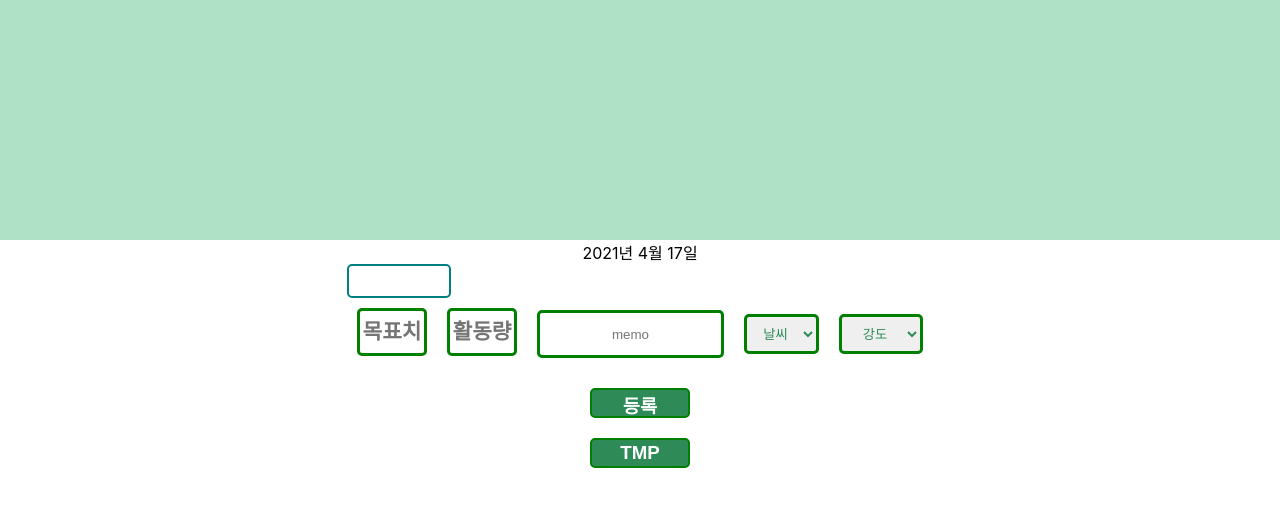
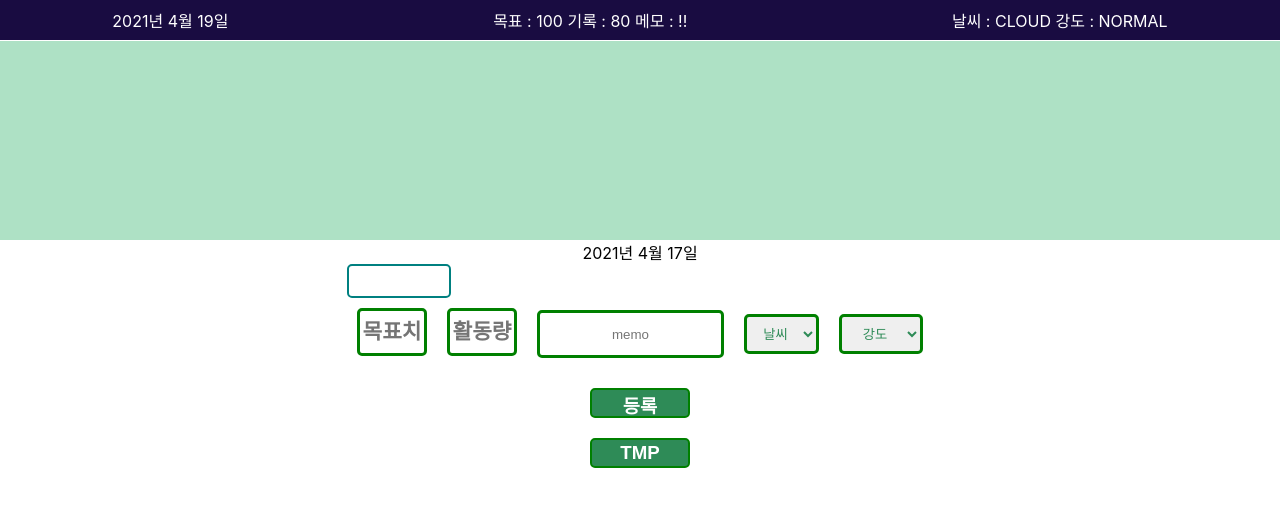
Before and after one commit to wogns0197/RunningWithMom-React, a React (Create React App) app: page /Dashboard in a window 1280 px wide. Shown: the top 506 px of the page. Built offline with nearby package versions, Linux system fonts and the light colour scheme.

Commit message:
feat/Chane data to Redux

```diff
--- a/src/App.tsx
+++ b/src/App.tsx
@@ -21,10 +21,9 @@ function App() {
   return (
     <main>
       <ThemeProvider theme={theme}>
-        <Dashboard recordList={recordList}/>
+        <Dashboard />
         <InputInfo
           recordList={recordList}
-          setRecordList={setRecordList}
           setIsSubmit={setIsSubmit}
         />
       </ThemeProvider>
--- a/src/components/Dashboard.tsx
+++ b/src/components/Dashboard.tsx
@@ -1,10 +1,11 @@
 import '../css/Dashboard.css';
 
 import React, { FC } from 'react';
-import styled, { ThemeContext }  from 'styled-components'
 
-import {Record} from '../types/index';
 import RecordsRenderer from '../components/RecordsRenderer';
+import { RootState } from '../store/Store';
+import styled from 'styled-components'
+import { useSelector } from 'react-redux';
 
 const DashBoardMain = styled.div`
   width: 100%;
@@ -12,12 +13,12 @@ const DashBoardMain = styled.div`
   background-color: ${({theme}) => theme.colors.pastelgreen};
 `;
 
-type Props = {
-  recordList: Record[]
-}
+// type Props = {
+//   recordList: Record[]
+// }
 
-const Dashboard: FC<Props> = ({ recordList }) => {
-
+const Dashboard: FC = () => {
+  const recordList = useSelector((state: RootState) => state.reducer);
   return (
     <DashBoardMain>
       <div className="record">
--- a/src/components/Input.tsx
+++ b/src/components/Input.tsx
@@ -1,14 +1,13 @@
 import React, { FC, useState } from 'react';
 import { Record, Strength, Weather } from '../types/index';
+import { RootState, inputData } from '../store/Store';
 import { useDispatch, useSelector } from 'react-redux';
 
-import { RootState } from '../store/Store';
 import RunningGage from '../uis/RunningGage';
 import styled from 'styled-components';
 
 type Props = {
   recordList: Record[],
-  setRecordList: (input: Record[]) => void,
   setIsSubmit: (isSubmit: boolean) => void,
 }
 
@@ -42,7 +41,7 @@ const StyledSelect = styled.select`
   text-align: center;
 `;
 
-export const InputInfo: FC<Props> = ({recordList, setRecordList, setIsSubmit}) => {
+export const InputInfo: FC<Props> = ({recordList, setIsSubmit}) => {
 
   const today = new Date();
   const [year, month, day] = [today.getFullYear(), today.getMonth()+1, today.getDate()];
@@ -131,7 +130,8 @@ export const InputInfo: FC<Props> = ({recordList, setRecordList, setIsSubmit}) =
               strength: strength,
             };
             setIsSubmit(true);
-            setRecordList([...recordList,input]);
+            // setRecordList([...recordList,input]);
+            dispatch(inputData(input));
           }}
         >등록</SubmitButton>
         <SubmitButton
--- a/src/pages/MainDashBoard.tsx
+++ b/src/pages/MainDashBoard.tsx
@@ -11,7 +11,7 @@ const Main = styled.div`
 
 function MainDashBoard() {
   document.title = "RUNNER";
-  const [recordList, setRecordList] = useState<Record[]>([]);
+  const recordList: Record[] =[];
   const [isSubmit, setIsSubmit] = useState<boolean>(false);
   if (isSubmit) {
     console.log(recordList);
@@ -20,10 +20,9 @@ function MainDashBoard() {
 
   return (
     <Main>
-      <Dashboard recordList={recordList}/>
+      <Dashboard />
       <InputInfo
         recordList={recordList}
-        setRecordList={setRecordList}
         setIsSubmit={setIsSubmit}
       />
     </Main>
```
